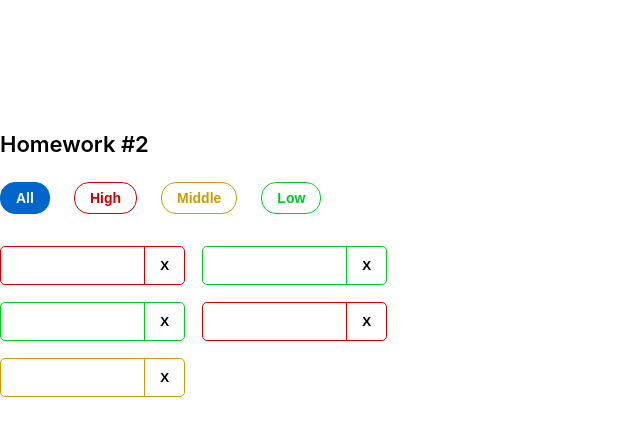
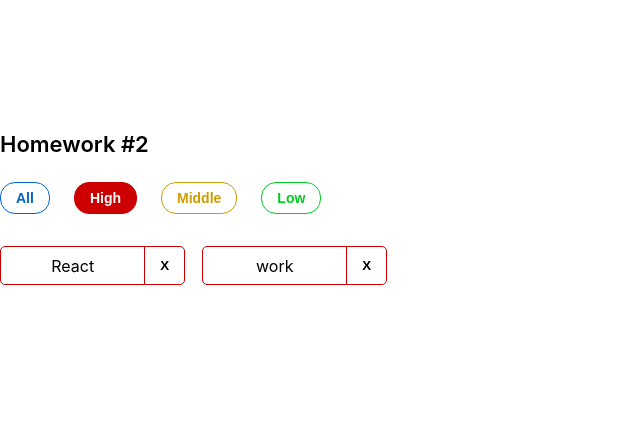
Before and after one commit to R3laxation/Hometasks, a React (Create React App) app: page / in a window 1280 px wide. Both pictures are taken after a click on the button "High". Shown: the top 436 px of the page, without its empty margins (0-640 px from the left). Built offline with nearby package versions, Linux system fonts and the light colour scheme.

Commit message:
Changed HW2 component

```diff
--- a/src/s2-homeworks/hw02/HW2.tsx
+++ b/src/s2-homeworks/hw02/HW2.tsx
@@ -17,16 +17,16 @@ import s2 from '../../s1-main/App.module.css'
 * */
 
 // types
-export type AffairPriorityType = any // need to fix any
+export type AffairPriorityType = 'low' | 'middle' |'high' // need to fix any
 export type AffairType = {
-    _id: any // need to fix any
-    name: any // need to fix any
+    _id: number // need to fix any
+    name: string // need to fix any
     priority: AffairPriorityType
 }
 export type FilterType = 'all' | AffairPriorityType
 
 // constants
-const defaultAffairs: any = [ // need to fix any
+const defaultAffairs: AffairType[] = [ // need to fix any
     {_id: 1, name: 'React', priority: 'high'}, // студенты могут изменить содержимое name и количество элементов в массиве, ...priority не менять!
     {_id: 2, name: 'anime', priority: 'low'},
     {_id: 3, name: 'games', priority: 'low'},
@@ -35,23 +35,20 @@ const defaultAffairs: any = [ // need to fix any
 ]
 
 // pure helper functions
-export const filterAffairs = (affairs: any, filter: any): any => { // need to fix any
-
-
-    return affairs // need to fix
+export const filterAffairs = (affairs: AffairType[], filter: FilterType): AffairType[] => { // need to fix any
+    return affairs.filter(item => item.priority === filter)
 }
-export const deleteAffair = (affairs: any, _id: any): any => { // need to fix any
-
-    return affairs // need to fix
+export const deleteAffair = (affairs: AffairType[], _id: number): AffairType[] => { // need to fix any
+    return affairs.filter(item => item._id !== _id)
 }
 
 function HW2() {
-    const [affairs, setAffairs] = useState<any>(defaultAffairs) // need to fix any
+    const [affairs, setAffairs] = useState<AffairType[]>(defaultAffairs) // need to fix any
     const [filter, setFilter] = useState<FilterType>('all')
 
     const filteredAffairs = filterAffairs(affairs, filter)
-    const deleteAffairCallback = (_id: any) => { // need to fix any
-        // need to fix
+    const deleteAffairCallback = (_id: number) => { // need to fix any
+        setAffairs(deleteAffair(affairs, _id))
     }
 
     return (
--- a/src/s2-homeworks/hw02/affairs/Affairs.tsx
+++ b/src/s2-homeworks/hw02/affairs/Affairs.tsx
@@ -4,25 +4,17 @@ import {AffairType, FilterType} from '../HW2'
 import s from './Affairs.module.css'
 
 type AffairsPropsType = {
-    data: any // need to fix any
-    setFilter: any
-    deleteAffairCallback: any
+    data: AffairType[] // need to fix any
+    setFilter: (filter: FilterType) => void
+    deleteAffairCallback: (_id: number) => void
     filter: FilterType
 }
 
 function Affairs(props: AffairsPropsType) {
-    const setAll = () => {
-        // need to fix
+    const setFilter = (filter: FilterType) => {
+        props.setFilter(filter)
     }
-    const setHigh = () => {
-        // need to fix
-    }
-    const setMiddle = () => {
-        // need to fix
-    }
-    const setLow = () => {
-        // need to fix
-    }
+
 
     const cnAll = s.button + ' ' + s.all + (props.filter === 'all' ? ' ' + s.active : '')
     const cnHigh = s.button + ' ' + s.high + (props.filter === 'high' ? ' ' + s.active : '')
@@ -42,28 +34,28 @@ function Affairs(props: AffairsPropsType) {
             <div className={s.buttonContainer}>
                 <button
                     id={'hw2-button-all'}
-                    onClick={setAll}
+                    onClick={() => setFilter('all')}
                     className={cnAll}
                 >
                     All
                 </button>
                 <button
                     id={'hw2-button-high'}
-                    onClick={setHigh}
+                    onClick={() => setFilter('high')}
                     className={cnHigh}
                 >
                     High
                 </button>
                 <button
                     id={'hw2-button-middle'}
-                    onClick={setMiddle}
+                    onClick={() => setFilter('middle')}
                     className={cnMiddle}
                 >
                     Middle
                 </button>
                 <button
                     id={'hw2-button-low'}
-                    onClick={setLow}
+                    onClick={() => setFilter('low')}
                     className={cnLow}
                 >
                     Low
--- a/src/s2-homeworks/hw02/affairs/affair/Affair.tsx
+++ b/src/s2-homeworks/hw02/affairs/affair/Affair.tsx
@@ -6,12 +6,12 @@ import s2 from '../Affairs.module.css'
 type AffairPropsType = {
     // key не нужно типизировать
     affair: AffairType
-    deleteAffairCallback: any // need to fix any
+    deleteAffairCallback: (_id: number) => void
 }
 
 function Affair(props: AffairPropsType) {
     const deleteCallback = () => {
-        // need to fix
+        props.deleteAffairCallback(props.affair._id)
     }
 
     const nameClass = s.name + ' ' + s2[props.affair.priority]
@@ -24,9 +24,7 @@ function Affair(props: AffairPropsType) {
             className={affairClass}
         >
             <div id={'hw2-name-' + props.affair._id} className={nameClass}>
-                {/*создаёт студент*/}
-
-                {/**/}
+                {props.affair.name}
             </div>
             <div id={'hw2-priority-' + props.affair._id} hidden>
                 {props.affair.priority}
@@ -35,6 +33,7 @@ function Affair(props: AffairPropsType) {
             <button
                 id={'hw2-button-delete-' + props.affair._id}
                 className={buttonClass}
+                onClick={deleteCallback}
                 // need to fix
 
             >
```
